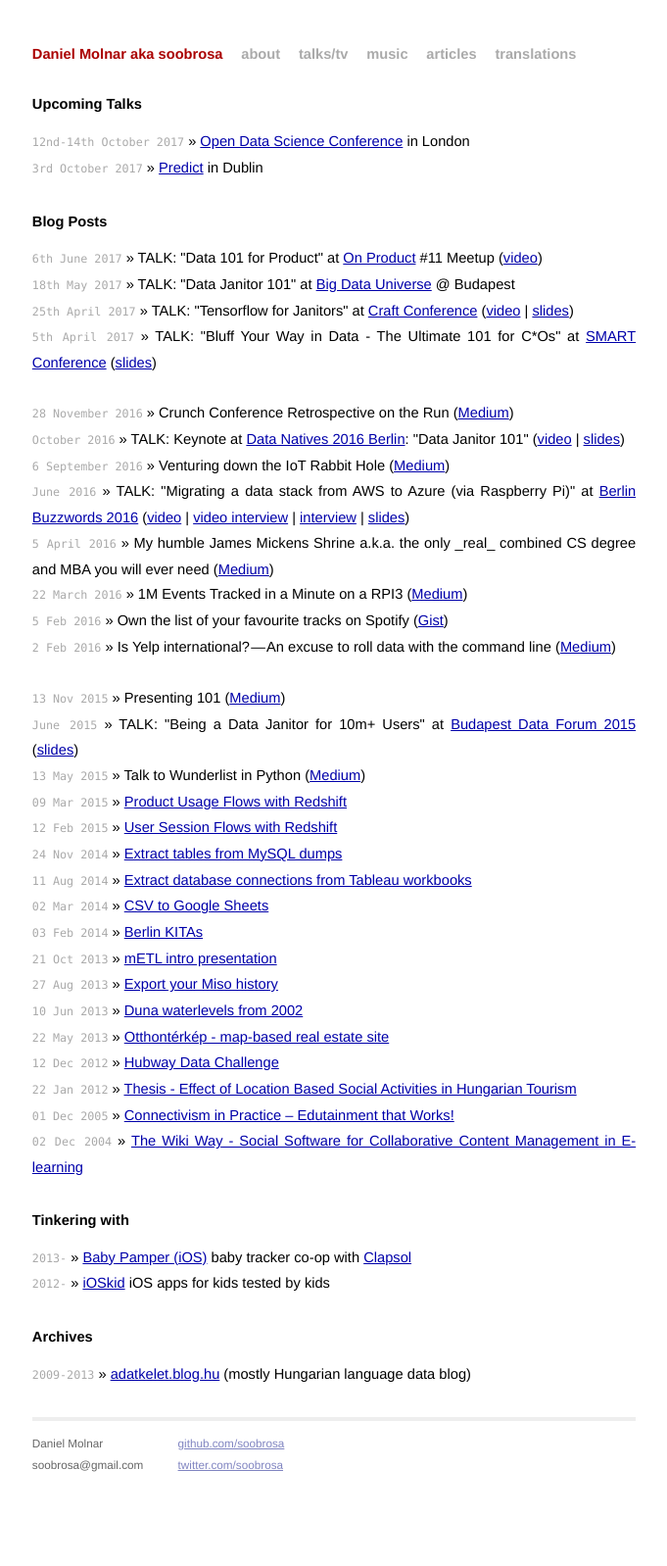
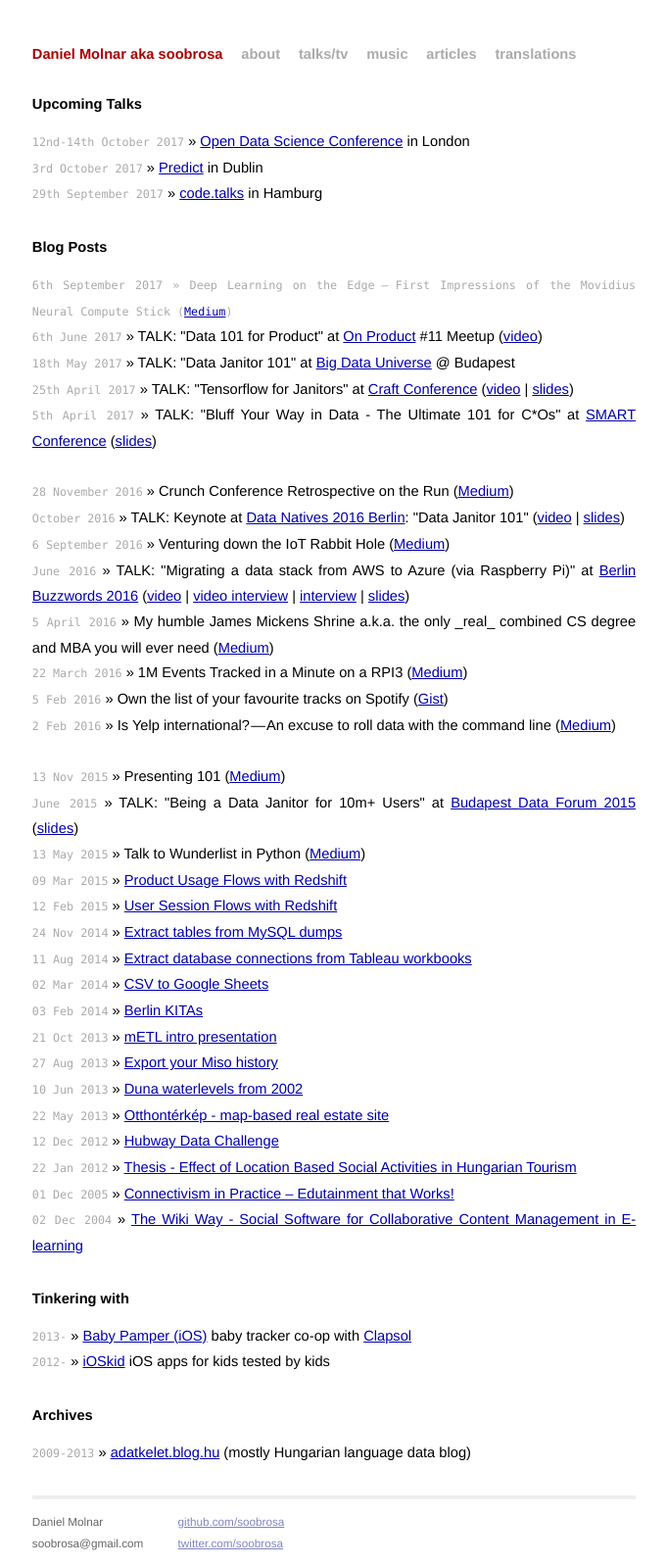
Before and after one commit to mojombo/mojombo.github.io, a Jekyll site: the page built from index.html, in a window 1280 px wide. Shown: the whole page at 98% size, without its empty margins (299-980 px from the left). Built offline with Jekyll 4.4.1, drawn with Linux system fonts in a browser that asks for light colours; before the commit the page ends 1518 px from its top, so only the background shows below that.

Commit message:
Update index.html

```diff
--- a/index.html
+++ b/index.html
@@ -8,11 +8,13 @@
   <ul class="posts">
     <li><span>12nd-14th October 2017</span> &raquo; <a href="https://www.odsc.com/london">Open Data Science Conference</a> in London
     <li><span>3rd October 2017</span> &raquo; <a href="http://www.predictconference.com">Predict</a> in Dublin
+    <li><span>29th September 2017</span> &raquo; <a href="https://www.codetalks.de/de/2017/programm">code.talks</a> in Hamburg
   </ul>
 
 <div id="home">
   <h1>Blog Posts</h1>
   <ul class="posts">
+    <li><span>6th September 2017 &raquo; Deep Learning on the Edge — First Impressions of the Movidius Neural Compute Stick (<a href="https://medium.com/@soobrosa/deep-learning-on-the-edge-first-impressions-of-the-movidius-neural-compute-stick-7de09eeca2d6">Medium</a>)
     <li><span>6th June 2017</span> &raquo; TALK: "Data 101 for Product" at <a href="https://www.meetup.com/On-Product/">On Product</a> #11 Meetup (<a href="https://www.youtube.com/watch?v=SJDajqAV66Q">video</a>)
     <li><span>18th May 2017</span> &raquo; TALK: "Data Janitor 101" at <a href="https://bdu.hu">Big Data Universe</a> @ Budapest
     <li><span>25th April 2017</span> &raquo; TALK: "Tensorflow for Janitors" at <a href="https://craft-conf.com">Craft Conference</a> (<a href="http://www.ustream.tv/recorded/102859407">video</a> | <a href="https://www.slideshare.net/soobrosa/tensorflow-for-janitors">slides</a>)
```
